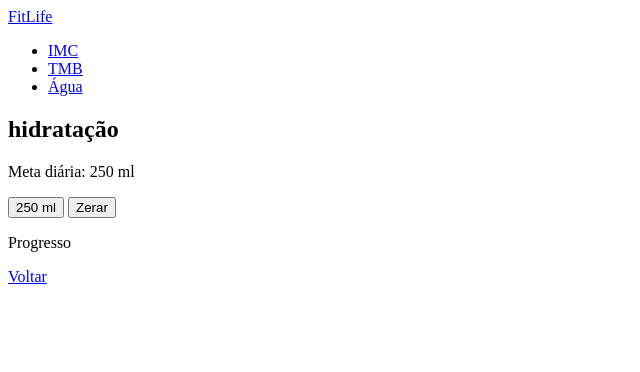
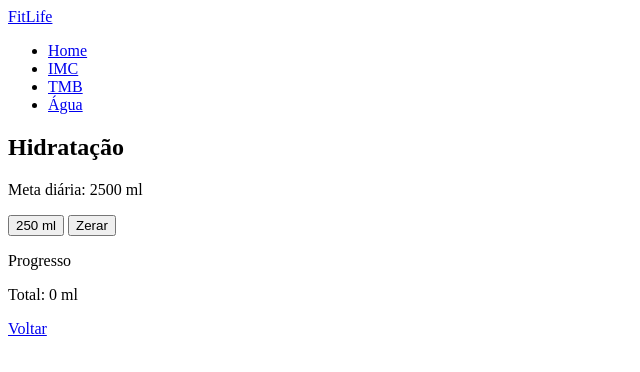
Before and after one commit to DiegoRodri1/fitlife-html, a plain HTML site: page pages/water.html in a window 1280 px wide. Shown: the whole page, without its empty margins (0-640 px from the left). Drawn offline with Linux system fonts and the light colour scheme.

Commit message:
Alteração Water

```diff
--- a/pages/water.html
+++ b/pages/water.html
@@ -3,49 +3,51 @@
 <head>
     <meta charset="UTF-8">
     <meta name="viewport" content="width=device-width, initial-scale=1.0">
-    <title>Fit Life | Agua</title>
+    <link rel="preconnect" href="https://fonts.googleapis.com">
+    <link rel="preconnect" href="https://fonts.gstatic.com" crossorigin>
+    <link rel="stylesheet" href="../css/styles.css">
+    <link
+    rel="stylesheet"
+    href="https://cdnjs.cloudflare.com/ajax/libs/font-awesome/6.0.0/css/all.min.css"
+    />
+    <link href="https://fonts.googleapis.com/css2?family=Poppins:ital,wght@0,100;0,200;0,300;0,400;0,500;0,600;0,700;0,800;0,900;1,100;1,200;1,300;1,400;1,500;1,600;1,700;1,800;1,900&display=swap" rel="stylesheet">
+    <title>FitLife | Água</title>
 </head>
-<body style="font-family: Poppins;">
+<body>
 
     <nav>
+        <a href="../index.html">FitLife</a>
 
-     <a href="../index.html">FitLife</a>
-
-     <ul>
-        <li> <a href="imc.html">IMC</a></li>
-        <li><a href="tmb.html">TMB</a></li>
-        <li><a href="water.html">Água</a></li>
-     </ul>
+        <ul class="nav-links">
+            <li><a class="nav-link" href="../index.html">Home</a></li>
+            <li><a class="nav-link" href="imc.html">IMC</a></li>
+            <li><a class="nav-link" href="tmb.html">TMB</a></li>
+            <li><a class="nav-link" id="nav-active" href="water.html">Água</a></li>
+        </ul>
     </nav>
 
     <main>
         <section>
-            <h1>hidratação</h1>
-            <p>Meta diária: 250 ml</p>
+            <h1>Hidratação</h1>
+            <p>Meta diária: 2500 ml</p>
 
             <div>
                 <button type="button">250 ml</button>
-                <span></span>
                 <button type="button">Zerar</button>
+
 
                 <div>
                     <p>Progresso</p>
                 </div>
+
+                <p>Total: <span>0</span> ml</p>
+
             </div>
-
-
-
-
-
 
             <a href="../index.html">Voltar</a>
         </section>
 
-
-
-
     </main>
-
 
 </body>
 </html>
```
